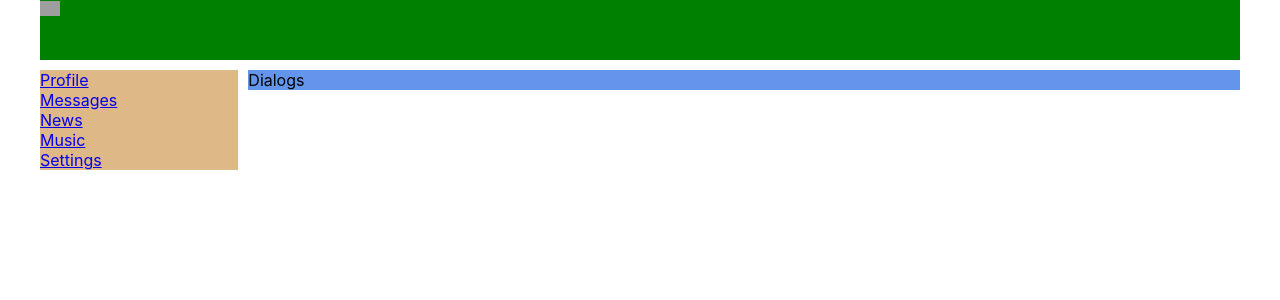
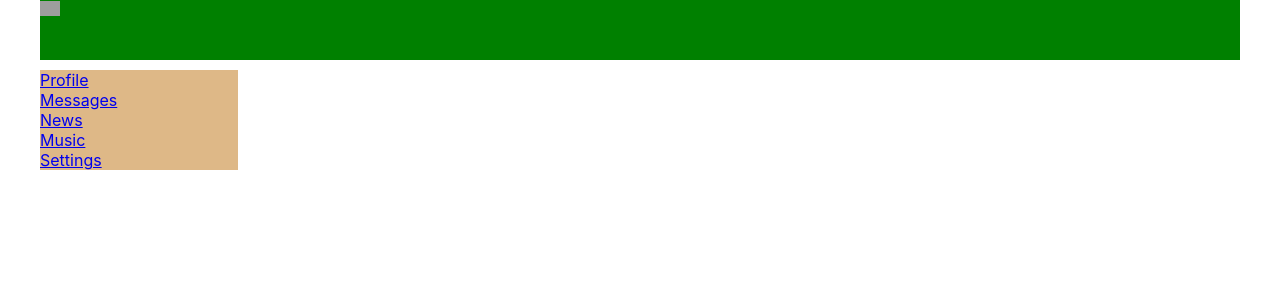
Before and after one commit to 4ub4ikTV/social, a React (Create React App) app: page / in a window 1280 px wide. Shown: the top 300 px of the page. Built offline with nearby package versions, Linux system fonts and the light colour scheme; grey boxes are pictures that could not be loaded.

Commit message:
update project

```diff
--- a/src/App.js
+++ b/src/App.js
@@ -4,17 +4,20 @@ import {Header} from "./Header/Header";
 import {Navbar} from "./Navbar/Navbar";
 import {Profile} from "./Profile/Profile";
 import {Dialogs} from "./components/Dialogs/Dialogs";
+import {BrowserRouter, Route, Routes} from "react-router-dom";
 
 function App() {
     return (
-        <div className="app-wrapper">
-            <Header/>
-            <Navbar/>
-            <div className="app-wrapper-content">
-                <Dialogs/>
+        <BrowserRouter>
+            <div className="app-wrapper">
+                <Header/>
+                <Navbar/>
+                <Routes>
+                    <Route path="/profile" element={<Profile/>}/>
+                    <Route path="/messages" element={<Dialogs/>}/>
+                </Routes>
             </div>
-            {/*<Profile/>*/}
-        </div>
+        </BrowserRouter>
     );
 }
 
```
